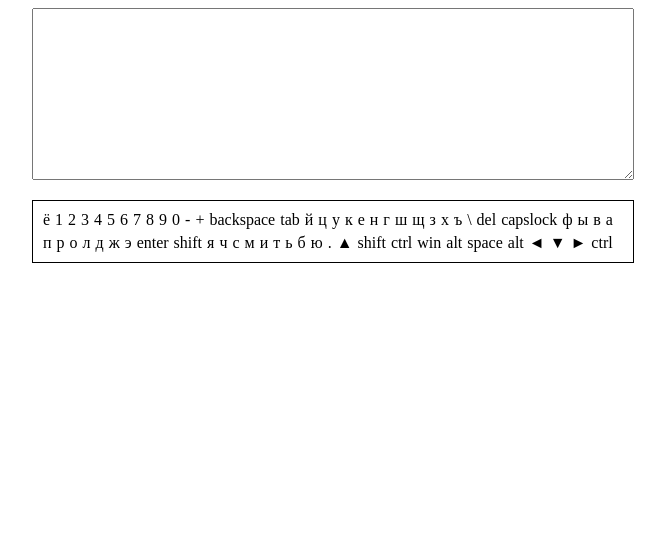
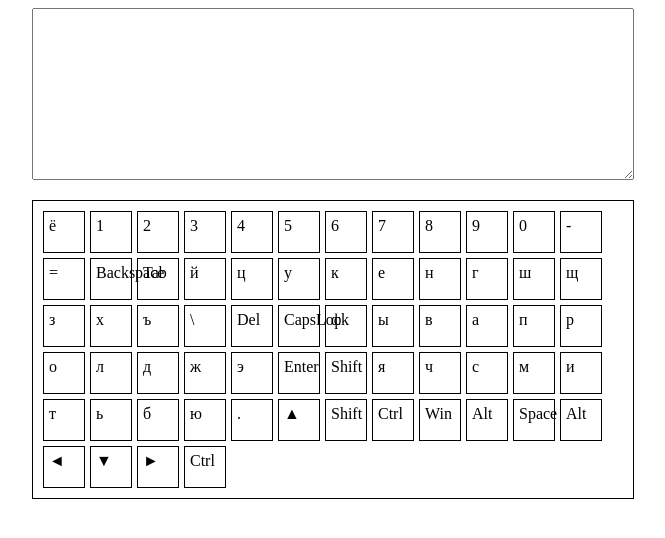
Before and after one commit to oecorango/virtual-keyboard, a website: page index.html in a window 1280 px wide. Shown: the whole page, without its empty margins (307-972 px from the left). Drawn offline with Linux system fonts and the light colour scheme.

Commit message:
feat: add creation Upper and Lower keyboard key

```diff
--- a/script.js
+++ b/script.js
@@ -6,18 +6,47 @@ const KEY_CODE = [
   'ControlLeft', 'MetaLeft', 'AltLeft', 'Space', 'AltRight', 'ArrowLeft', 'ArrowDown', 'ArrowRight', 'ControlRight',
 ];
 
-const BUTTONS_RUS = [
-  'ё', '1', '2', '3', '4', '5', '6', '7', '8', '9', '0', '-', '+', 'Backspace',
+const BUTTONS_RUS_DOWN = [
+  'ё', '1', '2', '3', '4', '5', '6', '7', '8', '9', '0', '-', '=', 'Backspace',
   'Tab', 'й', 'ц', 'у', 'к', 'е', 'н', 'г', 'ш', 'щ', 'з', 'х', 'ъ', '\\', 'Del',
   'CapsLock', 'ф', 'ы', 'в', 'а', 'п', 'р', 'о', 'л', 'д', 'ж', 'э', 'Enter',
   'Shift', 'я', 'ч', 'с', 'м', 'и', 'т', 'ь', 'б', 'ю', '.', '▲', 'Shift',
   'Ctrl', 'Win', 'Alt', 'Space', 'Alt', '◄', '▼', '►', 'Ctrl',
 ];
-const BUTTONS_EN = [
-  '`', '1', '2', '3', '4', '5', '6', '7', '8', '9', '0', '-', '+', 'Backspace',
+const BUTTONS_RUS_CAPS = [
+  'Ё', '1', '2', '3', '4', '5', '6', '7', '8', '9', '0', '-', '=', 'Backspace',
+  'Tab', 'Й', 'Ц', 'У', 'К', 'Е', 'Н', 'Г', 'Ш', 'Щ', 'З', 'Х', 'Ъ', '\\', 'Del',
+  'CapsLock', 'Ф', 'Ы', 'В', 'А', 'П', 'Р', 'О', 'Л', 'Д', 'Ж', 'Э', 'Enter',
+  'Shift', 'Я', 'Ч', 'С', 'М', 'И', 'Т', 'Ь', 'Б', 'Ю', '.', '▲', 'Shift',
+  'Ctrl', 'Win', 'Alt', 'Space', 'Alt', '◄', '▼', '►', 'Ctrl',
+];
+const BUTTONS_RUS_SHIFT = [
+  'Ё', '!', '"', '№', ';', '%', ':', '?', '*', '(', ')', '_', '+', 'Backspace',
+  'Tab', 'Й', 'Ц', 'У', 'К', 'Е', 'Н', 'Г', 'Ш', 'Щ', 'З', 'Х', 'Ъ', '/', 'Del',
+  'CapsLock', 'Ф', 'Ы', 'В', 'А', 'П', 'Р', 'О', 'Л', 'Д', 'Ж', 'Э', 'Enter',
+  'Shift', 'Я', 'Ч', 'С', 'М', 'И', 'Т', 'Ь', 'Б', 'Ю', '.', '▲', 'Shift',
+  'Ctrl', 'Win', 'Alt', 'Space', 'Alt', '◄', '▼', '►', 'Ctrl',
+];
+
+const BUTTONS_EN_DOWN = [
+  '`', '1', '2', '3', '4', '5', '6', '7', '8', '9', '0', '-', '=', 'Backspace',
   'Tab', 'q', 'w', 'e', 'r', 't', 'y', 'u', 'i', 'o', 'p', '[', ']', '\\', 'Del',
   'CapsLock', 'a', 's', 'd', 'f', 'g', 'h', 'j', 'k', 'l', ';', '\'', 'Enter',
   'Shift', 'z', 'x', 'c', 'v', 'b', 'n', 'm', ',', '.', '/', '▲', 'Shift',
+  'Ctrl', 'Win', 'Alt', 'Space', 'Alt', '◄', '▼', '►', 'Ctrl',
+];
+const BUTTONS_EN_CAPS = [
+  '`', '1', '2', '3', '4', '5', '6', '7', '8', '9', '0', '-', '=', 'Backspace',
+  'Tab', 'Q', 'W', 'E', 'R', 'T', 'Y', 'U', 'I', 'O', 'P', '[', ']', '\\', 'Del',
+  'CapsLock', 'A', 'S', 'D', 'F', 'G', 'H', 'J', 'K', 'L', ';', '\'', 'Enter',
+  'Shift', 'Z', 'X', 'C', 'V', 'B', 'N', 'M', ',', '.', '/', '▲', 'Shift',
+  'Ctrl', 'Win', 'Alt', 'Space', 'Alt', '◄', '▼', '►', 'Ctrl',
+];
+const BUTTONS_EN_SHIFT = [
+  '~', '!', '@', '#', '$', '%', '^', '&', '*', '(', ')', '_', '+', 'Backspace',
+  'Tab', 'Q', 'W', 'E', 'R', 'T', 'Y', 'U', 'I', 'O', 'P', '{', '}', '|', 'Del',
+  'CapsLock', 'A', 'S', 'D', 'F', 'G', 'H', 'J', 'K', 'L', ':', '"', 'Enter',
+  'Shift', 'Z', 'X', 'C', 'V', 'B', 'N', 'M', '<', '>', '?', '▲', 'Shift',
   'Ctrl', 'Win', 'Alt', 'Space', 'Alt', '◄', '▼', '►', 'Ctrl',
 ];
 
@@ -31,27 +60,25 @@ BODY.append(textarea);
 BODY.append(keyboard);
 
 function initKey() {
-  for (let i = 0; i < BUTTONS_RUS.length; i++) {
+  for (let i = 0; i < KEY_CODE.length; i++) {
     const keyboardKey = document.createElement('div');
     keyboardKey.className = `keyboard-key ${KEY_CODE[i]}`;
 
-    const keyRuUp = `<span class="keyUp hidden">${BUTTONS_RUS[i].toLocaleUpperCase()}</span>`;
-    const keyRuDown = `<span class="keyDown">${BUTTONS_RUS[i].toLocaleLowerCase()}</span>`;
-    const keyRuShift = `<span class="keyShift hidden">${BUTTONS_RUS[i]}</span>`;
-    const keyRuCaps = `<span class="caps hidden">${BUTTONS_RUS[i].toLocaleUpperCase()}</span>`;
+    const keyRuDown = `<span class="keyDown">${BUTTONS_RUS_DOWN[i]}</span>`;
+    const keyRuShift = `<span class="keyShift hidden">${BUTTONS_RUS_SHIFT[i]}</span>`;
+    const keyRuCaps = `<span class="caps hidden">${BUTTONS_RUS_CAPS[i]}</span>`;
 
     const keyRu = document.createElement('span');
     keyRu.className = 'rus';
-    keyRu.innerHTML = keyRuUp + keyRuDown + keyRuShift + keyRuCaps;
+    keyRu.innerHTML = keyRuDown + keyRuShift + keyRuCaps;
 
-    const keyEnUp = `<span class="keyUp hidden">${BUTTONS_EN[i].toLocaleUpperCase()}</span>`;
-    const keyEnDown = `<span class="keyDown">${BUTTONS_EN[i].toLocaleLowerCase()}</span>`;
-    const keyEnShift = `<span class="keyShift hidden">${BUTTONS_EN[i]}</span>`;
-    const keyEnCaps = `<span class="caps hidden">${BUTTONS_EN[i].toLocaleUpperCase()}</span>`;
+    const keyEnDown = `<span class="keyDown">${BUTTONS_EN_DOWN[i]}</span>`;
+    const keyEnShift = `<span class="keyShift hidden">${BUTTONS_EN_SHIFT[i]}</span>`;
+    const keyEnCaps = `<span class="caps hidden">${BUTTONS_EN_CAPS[i]}</span>`;
 
     const keyEn = document.createElement('span');
     keyEn.className = 'en hidden';
-    keyEn.innerHTML = keyEnUp + keyEnDown + keyEnShift + keyEnCaps;
+    keyEn.innerHTML = keyEnDown + keyEnShift + keyEnCaps;
 
     keyboardKey.append(keyRu, keyEn);
     keyboard.append(keyboardKey);
--- a/style.css
+++ b/style.css
@@ -22,9 +22,10 @@ body {
 	width: 580px;
 }
 
-.key-rus {
-  /* width: 30px;
-  height: 30px; */
+.rus,
+.en {
+  width: 30px;
+  height: 30px;
   border: 1px solid #000;
   padding: 5px;
   float: left;
```
Also changed, not shown: modules/buttons.js (added).
